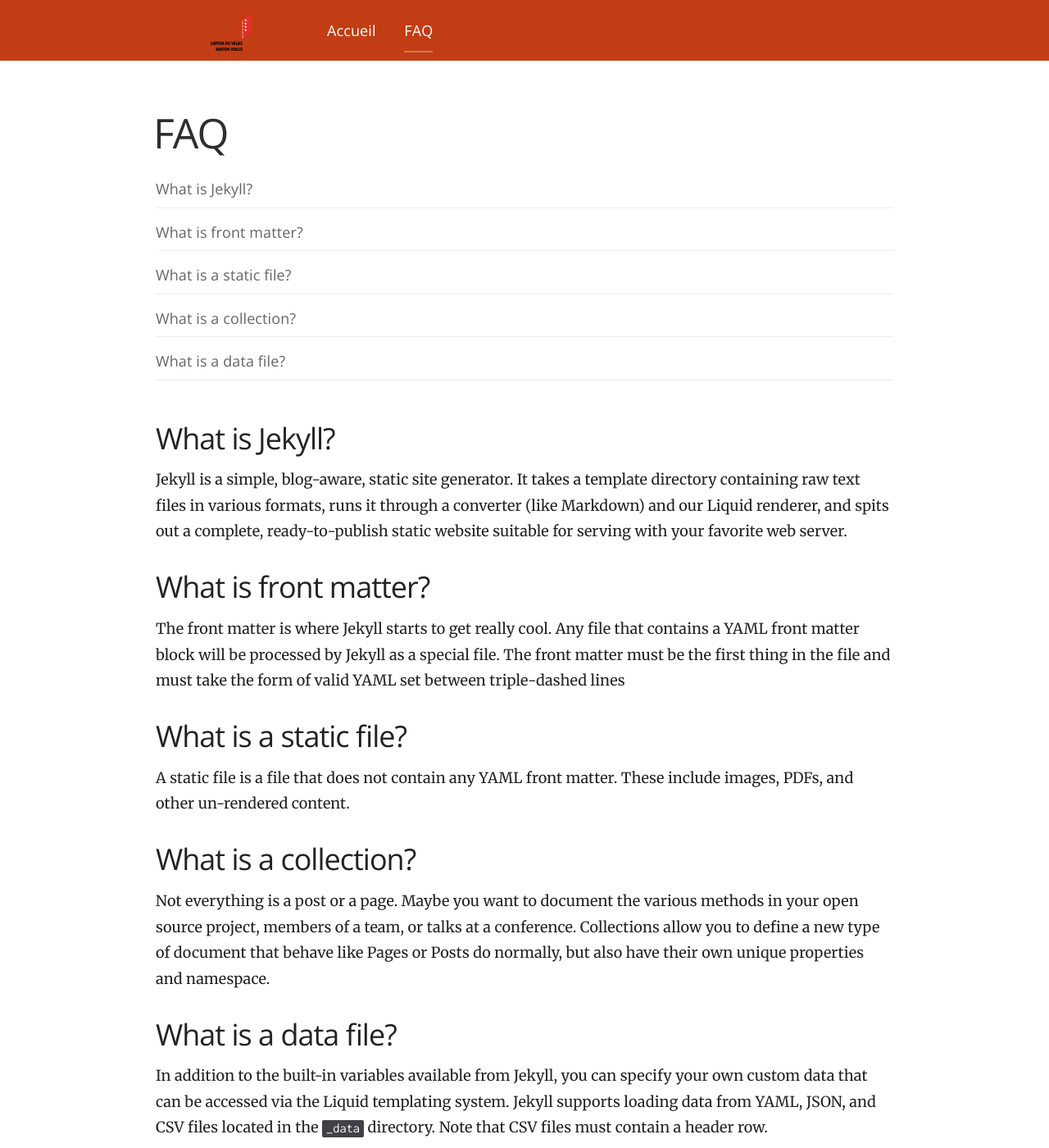
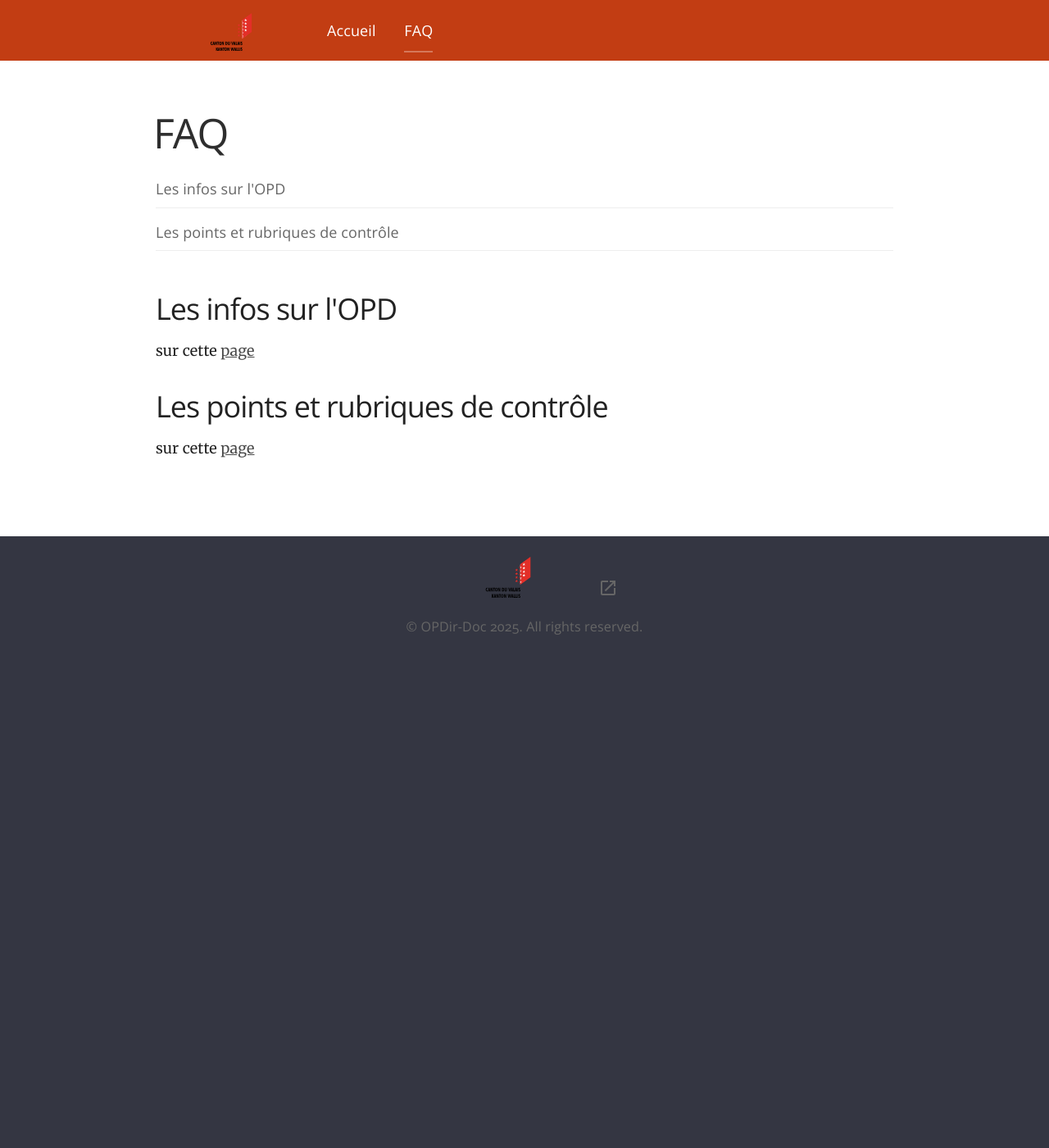
Before and after one commit to sca-opdir/documents-utiles, a Jekyll site: the page built from faq.html, in a window 1280 px wide and 1400 px high. Shown: the whole window at 82% size. Built offline with Jekyll 4.4.1, drawn with Linux system fonts in a browser that asks for light colours; nearby versions of some CDN libraries.

Commit message:
Update faq.html

```diff
--- a/faq.html
+++ b/faq.html
@@ -1,15 +1,10 @@
 ---
 faq:
-  - question: What is Jekyll?
-    answer: Jekyll is a simple, blog-aware, static site generator. It takes a template directory containing raw text files in various formats, runs it through a converter (like Markdown) and our Liquid renderer, and spits out a complete, ready-to-publish static website suitable for serving with your favorite web server.
-  - question: What is front matter?
-    answer: The front matter is where Jekyll starts to get really cool. Any file that contains a YAML front matter block will be processed by Jekyll as a special file. The front matter must be the first thing in the file and must take the form of valid YAML set between triple-dashed lines
-  - question: What is a static file?
-    answer: A static file is a file that does not contain any YAML front matter. These include images, PDFs, and other un-rendered content.
-  - question: What is a collection?
-    answer: Not everything is a post or a page. Maybe you want to document the various methods in your open source project, members of a team, or talks at a conference. Collections allow you to define a new type of document that behave like Pages or Posts do normally, but also have their own unique properties and namespace.
-  - question: What is a data file?
-    answer: In addition to the built-in variables available from Jekyll, you can specify your own custom data that can be accessed via the Liquid templating system. Jekyll supports loading data from YAML, JSON, and CSV files located in the  `_data` directory. Note that CSV files must contain a header row.
+  - question: Les infos sur l'OPD
+    answer: sur cette <a href="https://sca-opdir.github.io/documents-utiles/paiements-directs/pdir-opd/">page</a>
+  - question: Les points et rubriques de contrôle
+    answer: sur cette <a href="https://sca-opdir.github.io/documents-utiles/contr%C3%B4les/controles-acontrol/">page</a>
+
 ---
 
 <h1>FAQ</h1>
```
